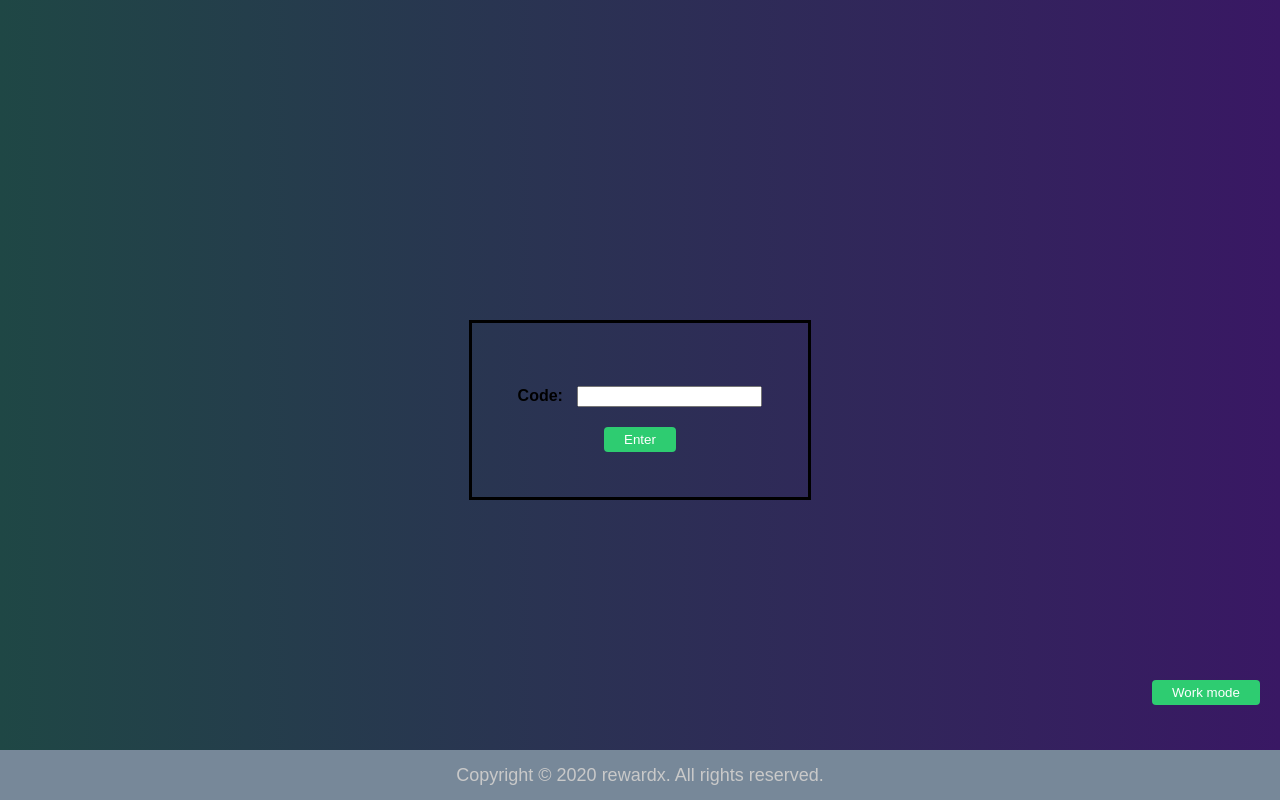
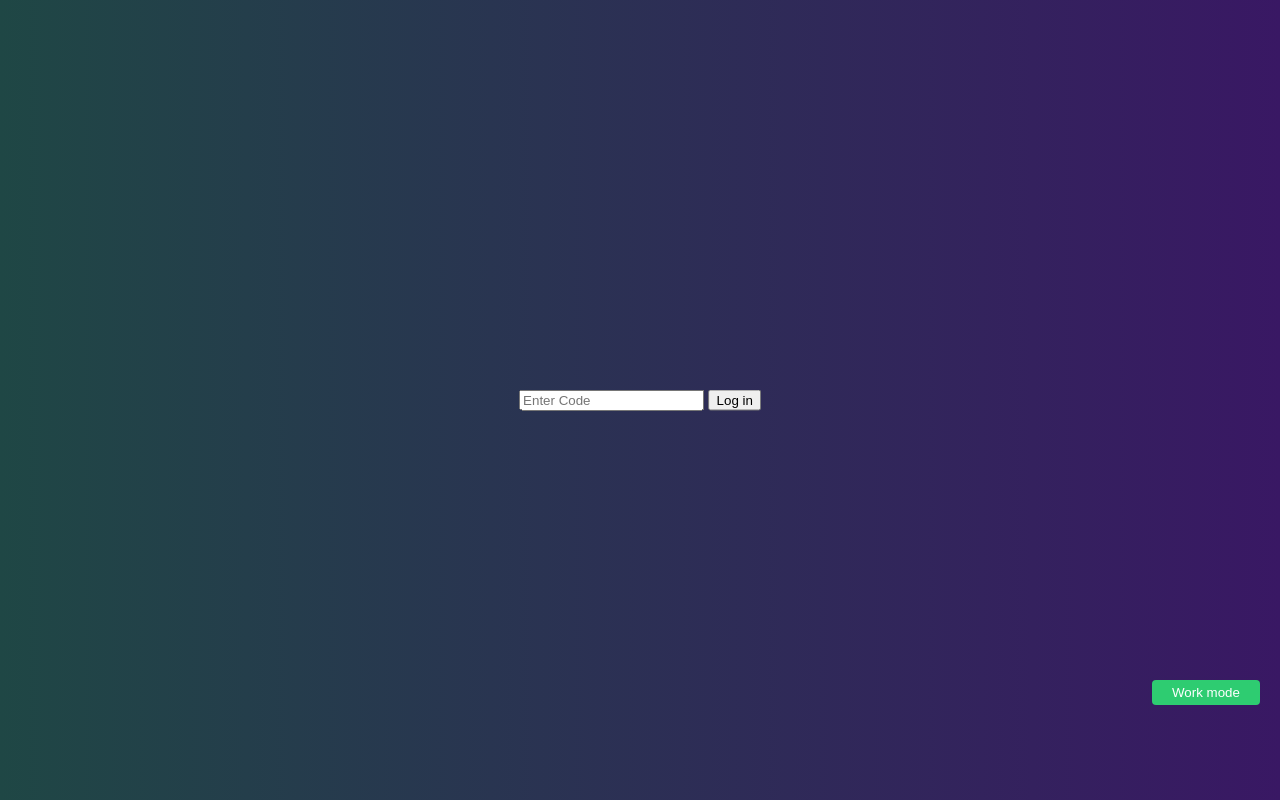
Before and after one commit to rewardkhe/website, a PHP site: page /index.html in a window 1280 px wide. Run offline with PHP 8.4, Linux system fonts and the light colour scheme.

Commit message:
minimial login

```diff
--- a/CSS/style.css
+++ b/CSS/style.css
@@ -27,17 +27,26 @@ li a:hover:not(.active) {
 
 }
 
+.loginformm{
+
+position: absolute;
+top: 50%;
+left: 50%;
+transform: translate(-50%, -50%);
+
+
+}
 
 
 body {
     background-color: rgb(255, 255, 255);
     font-family: Arial, Helvetica, sans-serif;
     background-image: linear-gradient(90deg, rgb(31, 71, 69), rgb(57, 24, 100));
-    background-size: cover;
+    /* background-size: cover; */
 
-    /* overflow: hidden; */
-    min-width: 100%;
-    margin:0; padding:0;
+    overflow: hidden;
+    /* min-width: 100%; */
+
 
 }
 
@@ -70,7 +79,7 @@ div.signinborder {
 .footer {
 
     color: rgb(201, 201, 201);
-    background-color: lightslategrey;
+    background-color: rgba(88, 133, 177, 0.493);
     font-size:large ;
     position:absolute;
     text-align: center;
--- a/index.html
+++ b/index.html
@@ -13,44 +13,31 @@
 <body>
 
 
-    <div class="signinborder border">
-        <form>
+    <form name= "mainloginform"  action="index.php" form method="Post" >
 
-            <br>
-            <div id="element1">
-                <h4> Code:</h4>
-            </div>
-            <input type="password" id="fpwd" name="pwd"><br>
+        <div class="loginformm">
 
-            <input type="button" name="submit" value="Enter" class="btn-login" onclick="validate()"> <br>
+            <input type="text" name="logintext" placeholder="Enter Code" >
+            <button> Log in </button>
 
-        </form>
-    </div>
+        </div>
+
+
+    </form>
+
+
+
+
+
     <button id="workmode" onclick="nightmode()"> Work mode</button>
 
     <footer>
-    <div id="footer" class="footer">
+    <div class="footer">
 
-         Copyright © 2020 rewardx. All rights reserved.
+         <!-- Copyright © 2020 rewardx. All rights reserved. -->
     </div>
     </footer>
 
-    <script type="text/javascript">
-        function validate() {
-            if (document.getElementById("fpwd").value == "admin")
-
-            {
-                window.location = "home.html";
-                return false;
-            }
-            else
-            {
-
-                alert("Invalid Credentials, try again.");
-                location.href = "index.html";
-            }
-        }
-    </script>
 </body>
 
 </html>
--- a/script.js
+++ b/script.js
@@ -2,6 +2,5 @@
 function nightmode() {
     var element = document.body;
     element.classList.toggle("work-mode");
-    element.classList.toggle("footer-black");
-    element.classList.toggle("footer-black");
- }
+
+}
```
Also changed, not shown: index.php (added, +44 -0 lines).
